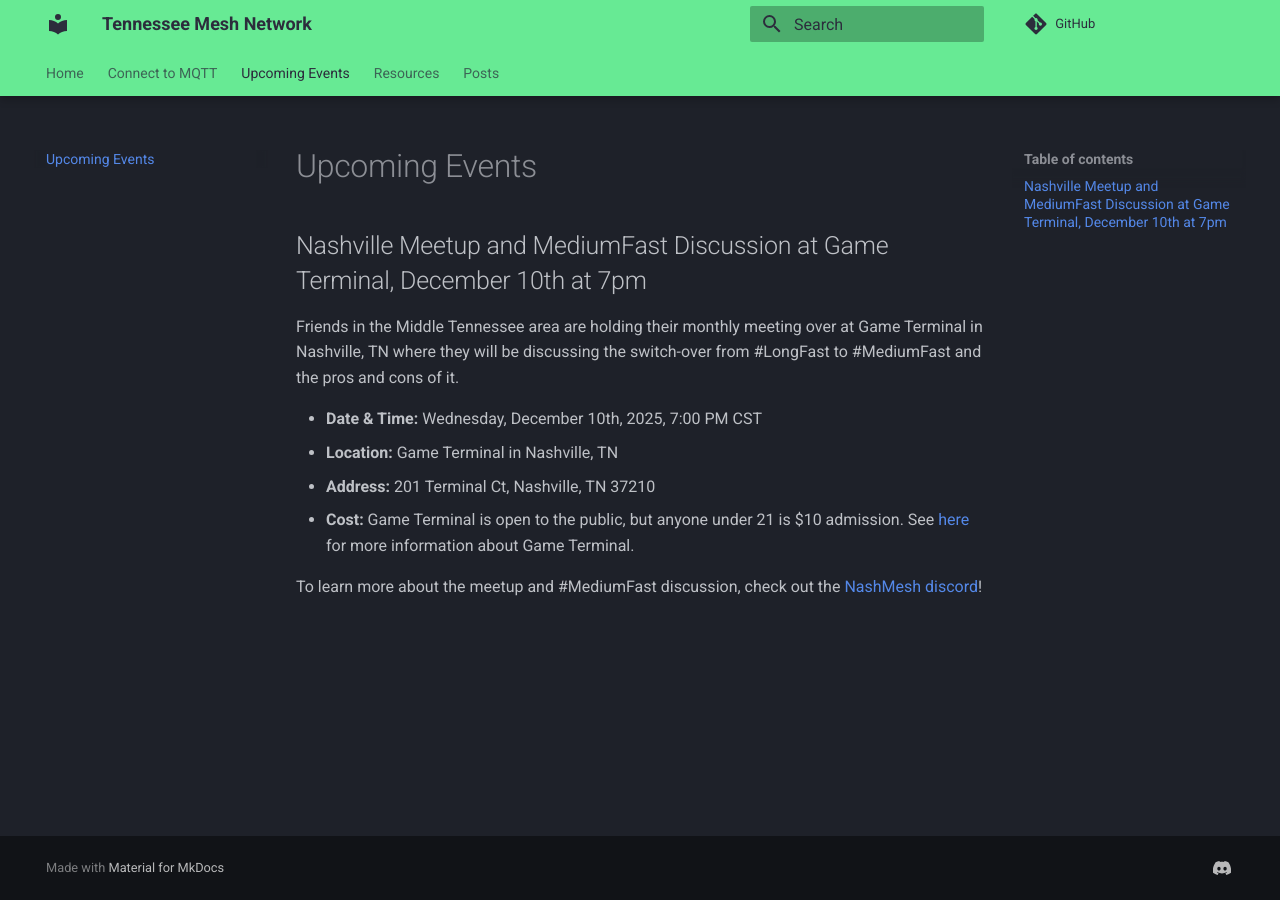
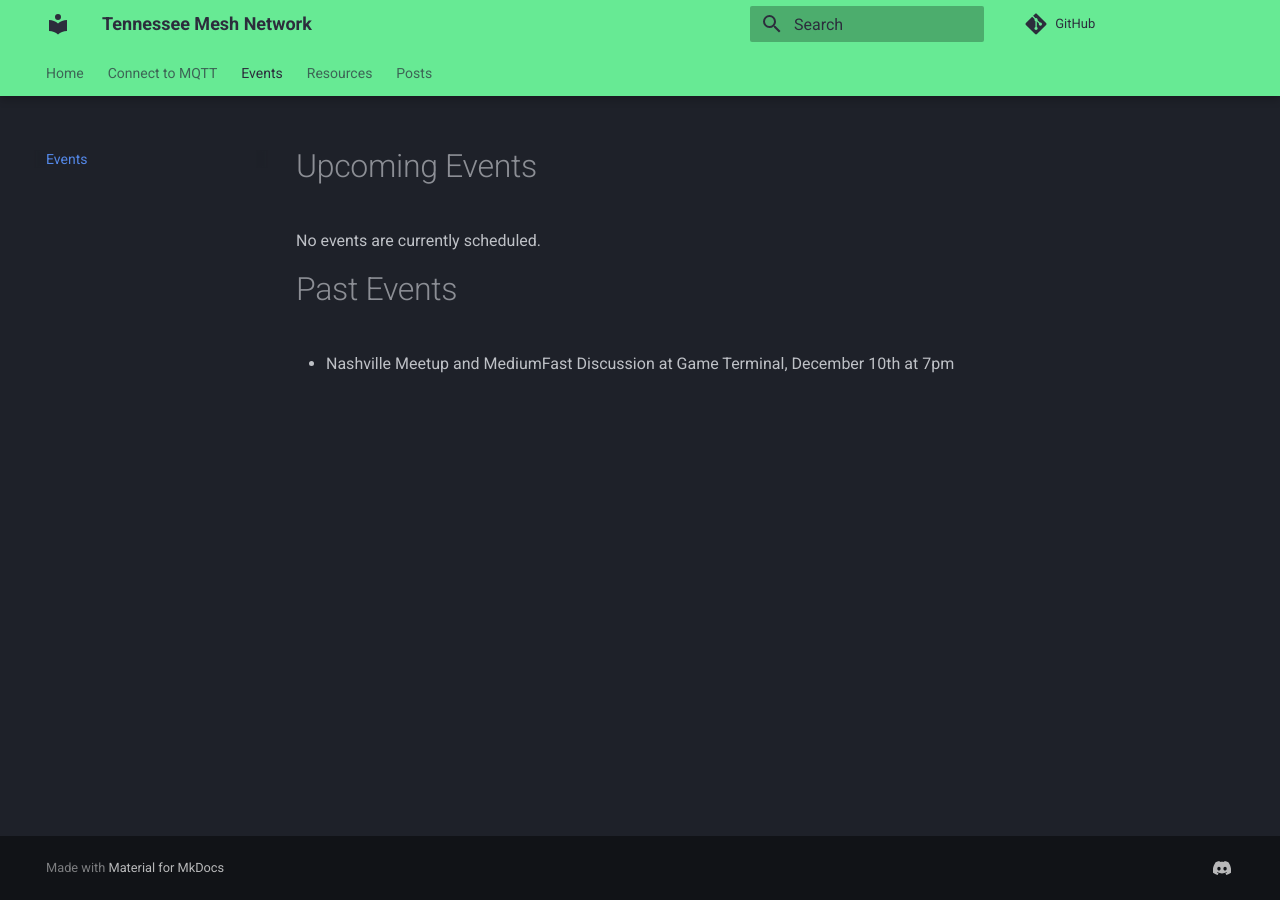
Before and after one commit to tnmesh/homepage, an MkDocs documentation site: the page built from docs/events.md, in a window 1280 px wide. Built offline with MkDocs 1.6.1 and Material for MkDocs 9.7.7, drawn with Linux system fonts in a browser that asks for light colours; comment, search, counter and statistics services are not loaded.

Commit message:
chore: update event listing after NashMesh GameTerminal meetup

```diff
--- a/docs/events.md
+++ b/docs/events.md
@@ -1,12 +1,7 @@
 # Upcoming Events
 
-## Nashville Meetup and MediumFast Discussion at Game Terminal, December 10th at 7pm
+No events are currently scheduled.
 
-Friends in the Middle Tennessee area are holding their monthly meeting over at Game Terminal in Nashville, TN where they will be discussing the switch-over from #LongFast to #MediumFast and the pros and cons of it.
+# Past Events
 
-* **Date & Time:** Wednesday, December 10th, 2025, 7:00 PM CST
-* **Location:** Game Terminal in Nashville, TN
-* **Address:** 201 Terminal Ct, Nashville, TN 37210
-* **Cost:** Game Terminal is open to the public, but anyone under 21 is $10 admission. See [here](https://gameterminal.com/about/) for more information about Game Terminal.
-
-To learn more about the meetup and #MediumFast discussion, check out the [NashMesh discord](http://nashmesh.com)!
+* Nashville Meetup and MediumFast Discussion at Game Terminal, December 10th at 7pm
--- a/mkdocs.yml
+++ b/mkdocs.yml
@@ -8,7 +8,7 @@ repo_url: https://github.com/tnmesh/homepage
 nav:
   - Home: index.md
   - Connect to MQTT: mqtt.md
-  - Upcoming Events: events.md
+  - Events: events.md
   - Resources:
     - High SNR Connections: resources/connections.md
     - Infrastructure Nodes: resources/infrastructure-nodes.md
```
Also changed, not shown: docs/index.md (+1 -1 lines).
